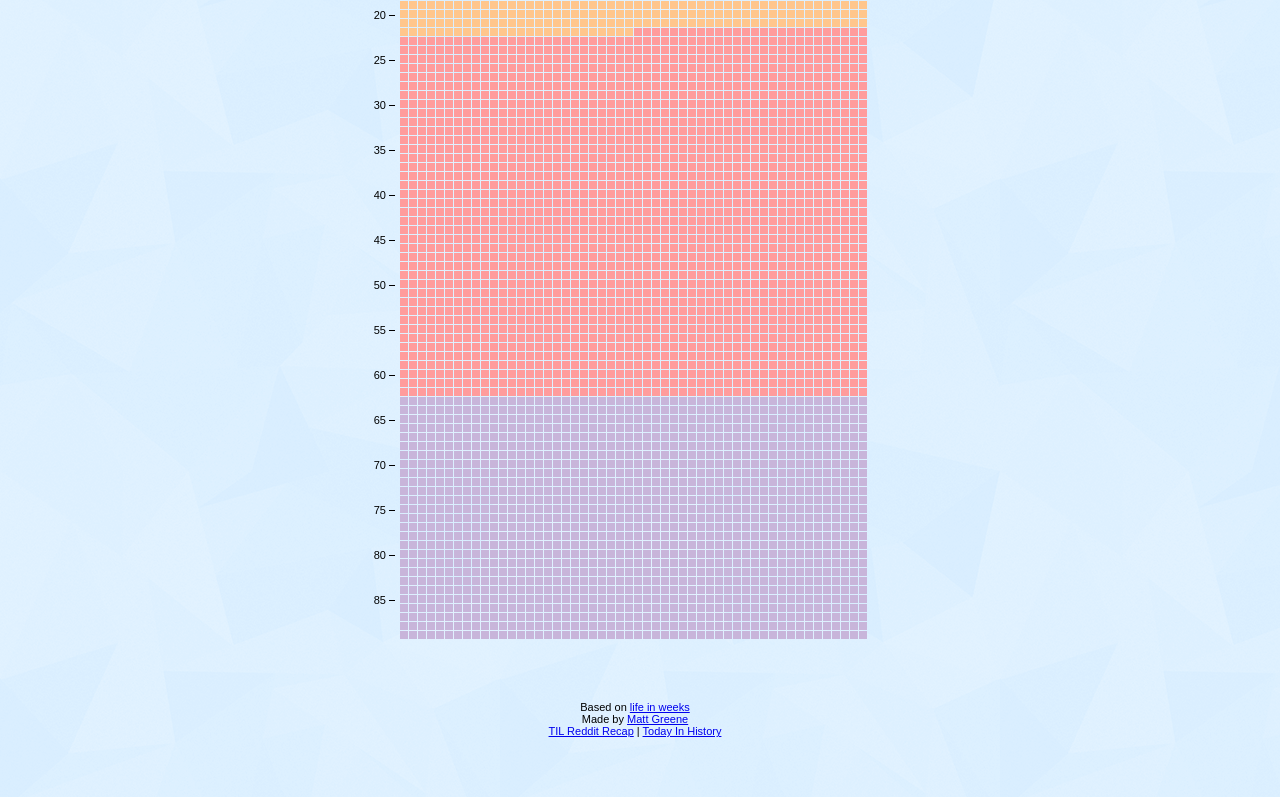
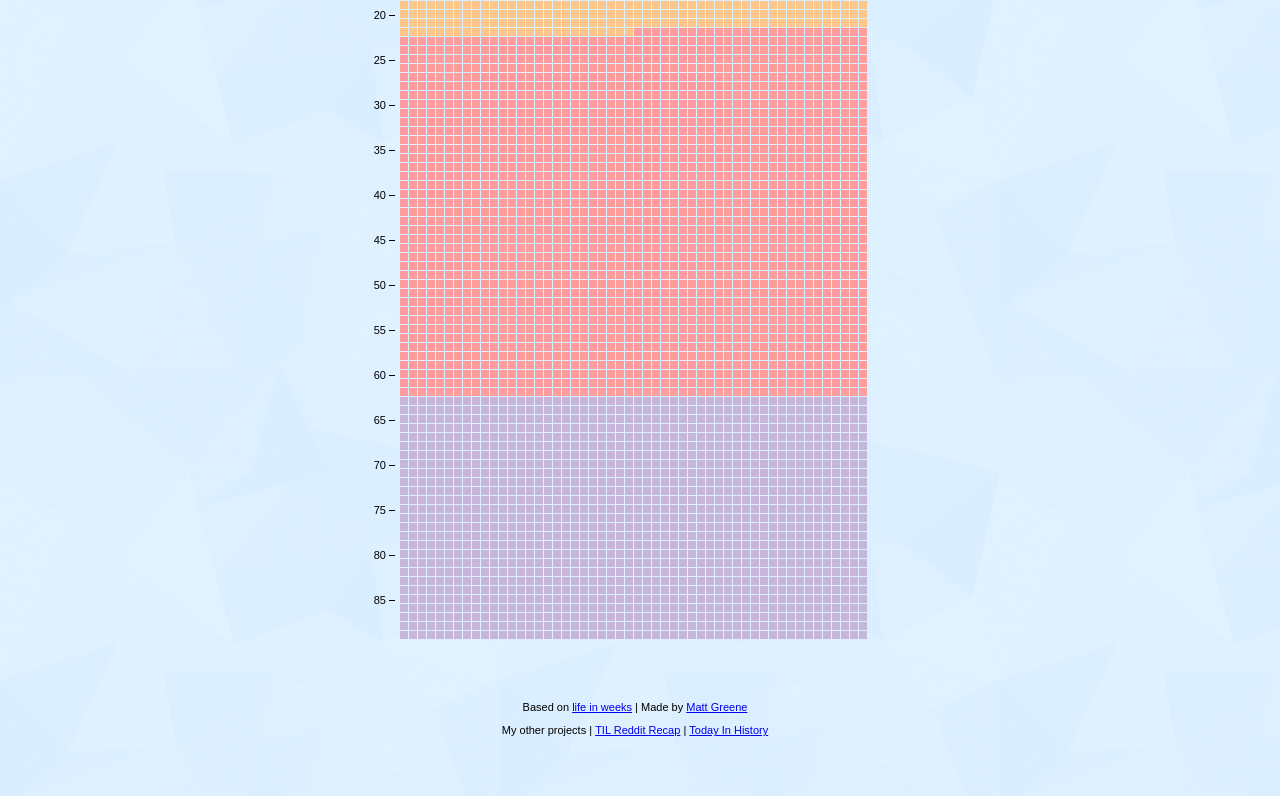
Before and after one commit to SleepyBandit/life-in-weeks, a plain HTML site: page index.html in a window 1280 px wide. Shown: the part 529-1326 px from the top of the page. Drawn offline with Linux system fonts and the light colour scheme.

Commit message:
Update CSS

```diff
--- a/css/style.css
+++ b/css/style.css
@@ -69,10 +69,15 @@ content: "\2014 \2009";
 .footer ul {
   text-align: center;
   padding-right: 50px;
-  padding-bottom: 25px;
   font-family: sans-serif;
   font-size: 11px;
   list-style: none;
+}
+.footer ul.last {
+  padding-bottom: 25px;
+}
+.footer li {
+  display: inline;
 }
 .state {
   text-align: center;
--- a/index.html
+++ b/index.html
@@ -23,9 +23,13 @@
     </div>
     <div class="footer">
       <ul>
-        <li>Based on <a href="http://waitbutwhy.com/2014/05/life-weeks.html">life in weeks</a></li>
+        <li>Based on <a href="http://waitbutwhy.com/2014/05/life-weeks.html">life in weeks</a> | </li>
         <li>Made by <a href="https://twitter.com/matt_greene">Matt Greene</a></li>
-        <li><a href="https://twitter.com/tilredditrecap">TIL Reddit Recap</a> | <a href="http://sleepybandit.github.io/TodayInHistory/">Today In History</a></li>
+      </ul>
+      <ul class="last">
+        <li>My other projects | </li>
+        <li><a href="https://twitter.com/tilredditrecap">TIL Reddit Recap</a> | </li>
+        <li><a href="http://sleepybandit.github.io/TodayInHistory/">Today In History</a></li>
       </ul>
     </div>
   </div>
```
